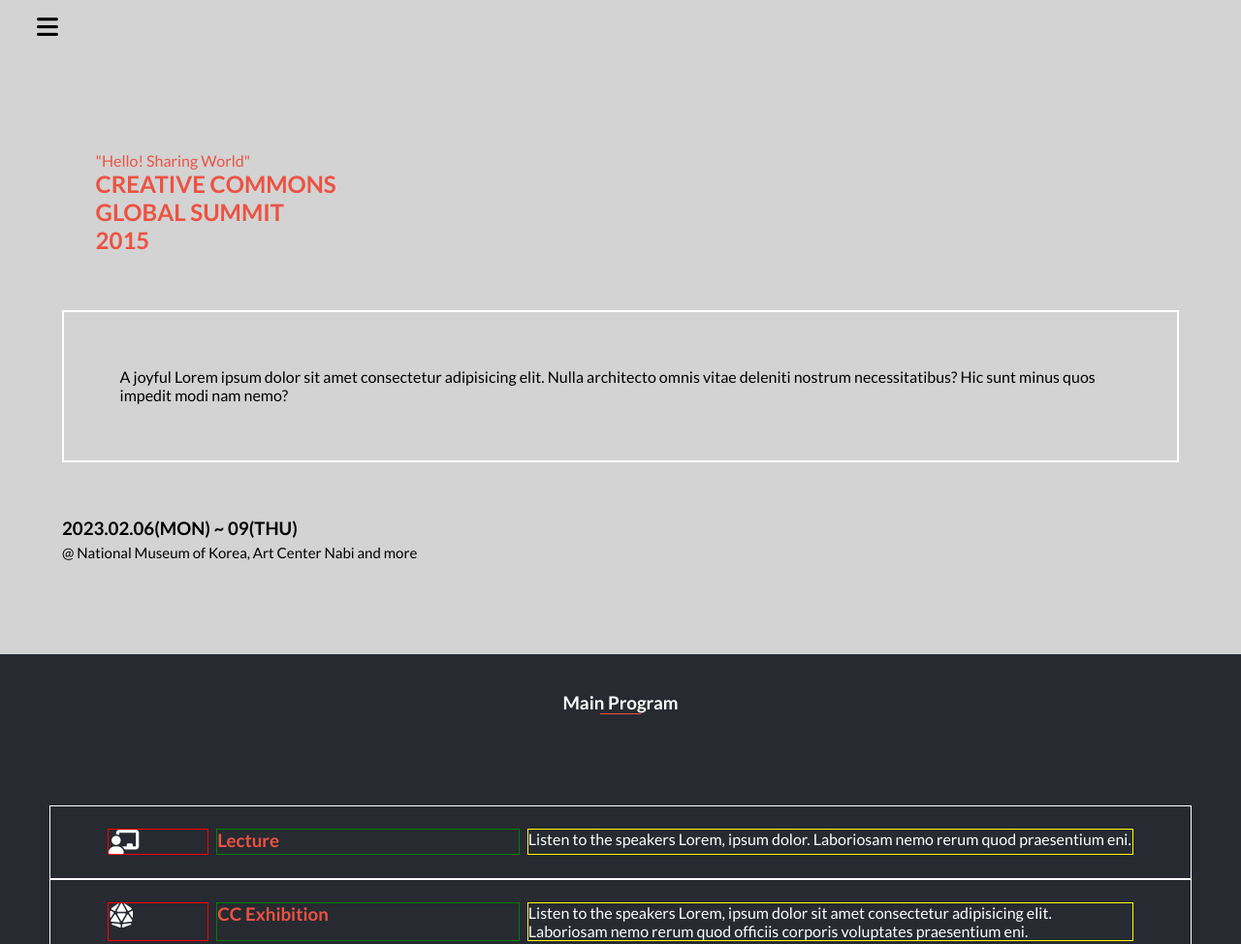
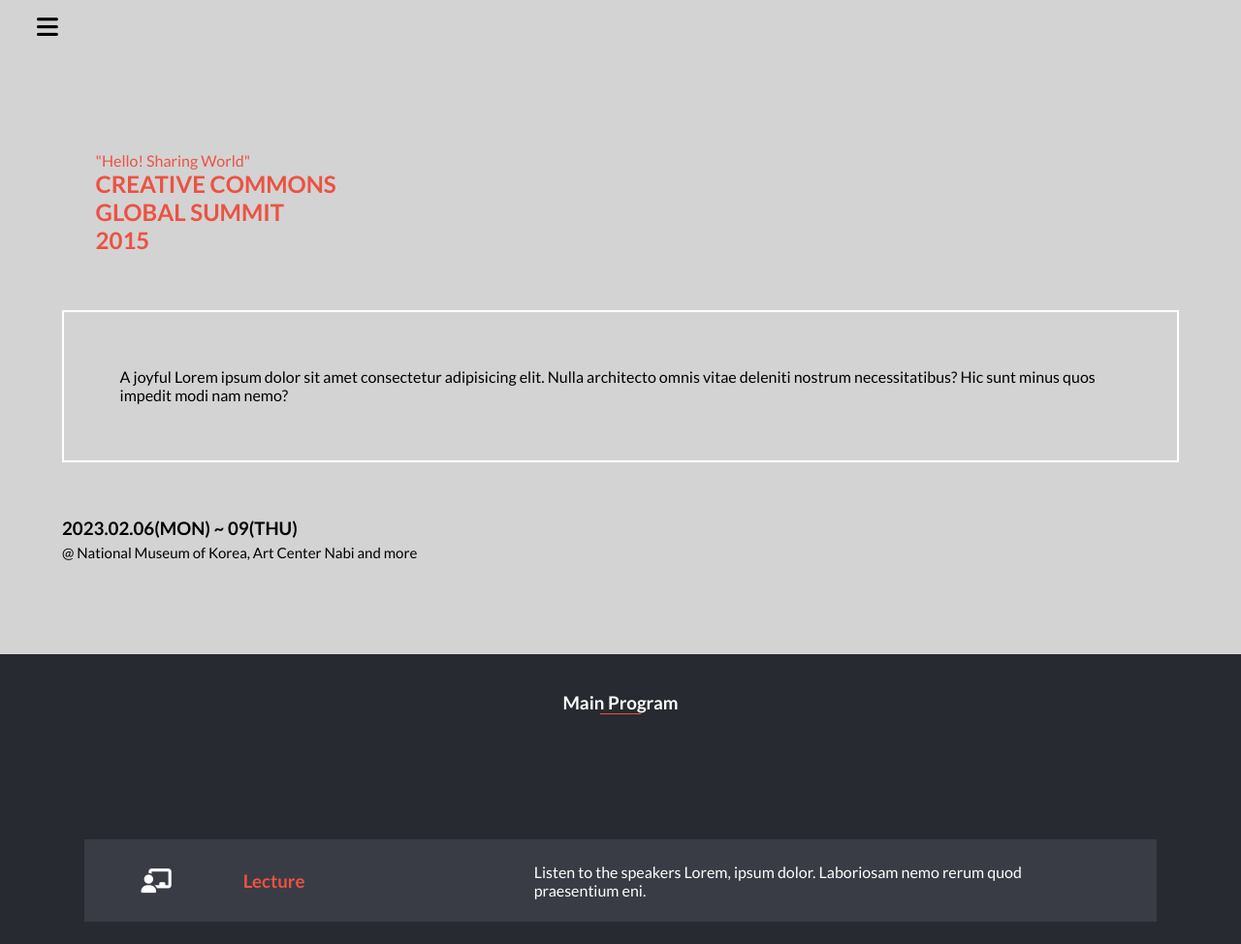
Before and after one commit to vangelif/sinology-course, a website: page home.html in a window 1280 px wide. Shown: the top 974 px of the page at 97% size. Drawn offline with Linux system fonts and the light colour scheme.

Commit message:
Align the programs centrally

```diff
--- a/style.css
+++ b/style.css
@@ -89,25 +89,27 @@
 
 .program > ul > li {
     display: flex;
-    border: 1px solid white;
+    justify-content: center;
+    align-items: center;
     gap: 8px;
     padding: 2% 5%;
-
+    margin: 3%;
+    background-color: #393c44;
 }
 
 .program > ul > li > span {
-    border: 1px solid red;
+    /* border: 1px solid red; */
     width: 10%;
 }
 
 .program > ul > li > h3 {
-    border: 1px solid green;
+    /* border: 1px solid green; */
     width: 30%;
     color: #ec5242;
 }
 
 .program > ul > li > p {
-    border: 1px solid yellow;
+    /* border: 1px solid yellow; */
     width: 60%;
 }
 
```
